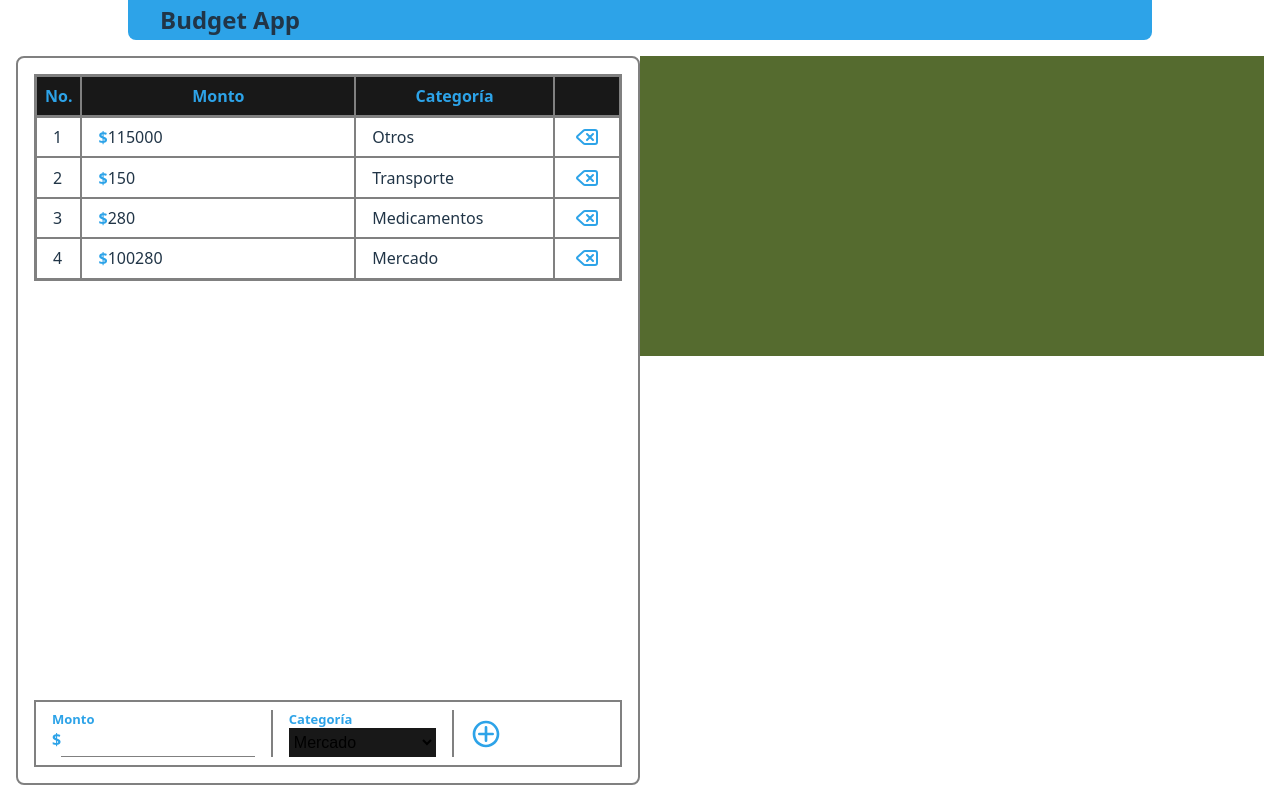
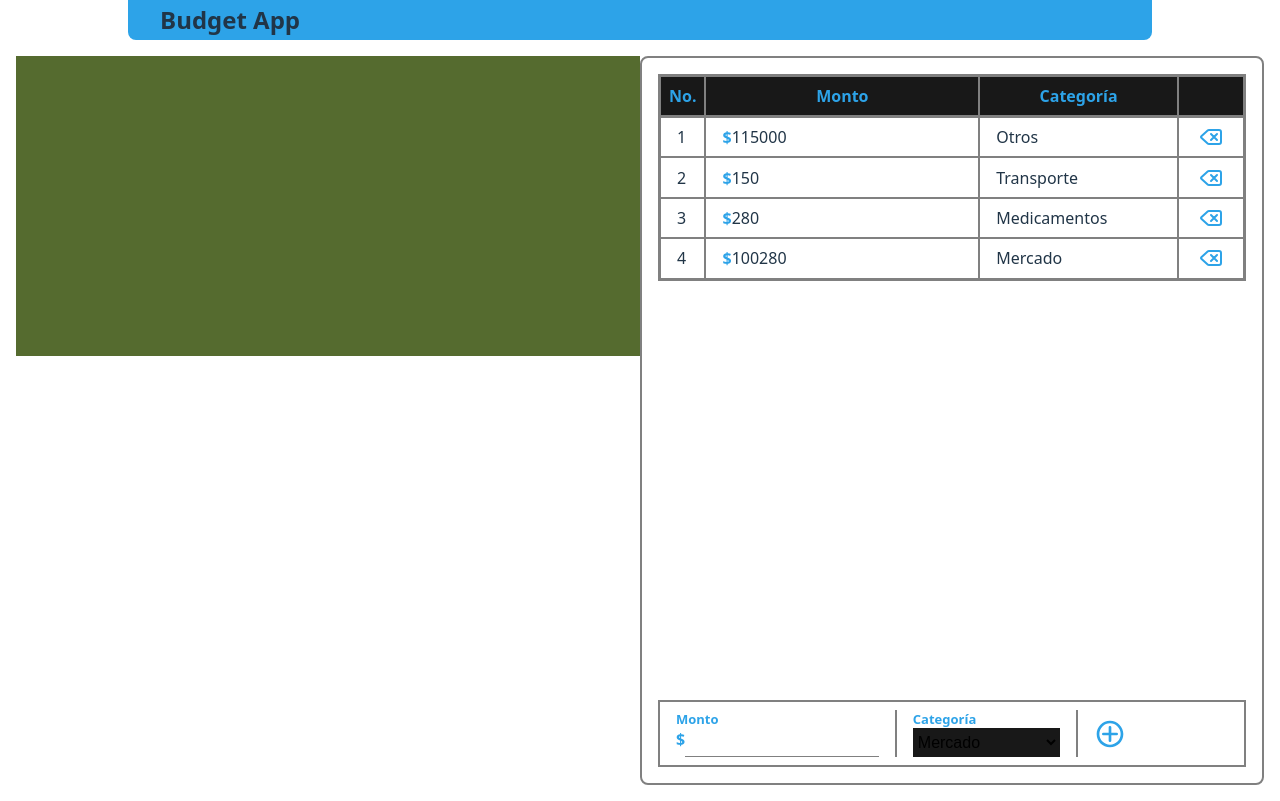
Before and after one commit to KristianC8/Budget_App, a React (Vite) app: page / in a window 1280 px wide. Built offline with nearby package versions, Linux system fonts and the light colour scheme.

Commit message:
changed ExpensesTable component position

```diff
--- a/src/components/AppSection.module.css
+++ b/src/components/AppSection.module.css
@@ -5,12 +5,12 @@
 
 .left{
     height: 100%;
+    height: 300px;
+    background-color: darkolivegreen;
 }
 
 .right{
     height: 100%;
-    height: 300px;
-    background-color: darkolivegreen;
 }
 
 @media(width >= 600px){
--- a/src/components/AppSection.tsx
+++ b/src/components/AppSection.tsx
@@ -4,10 +4,11 @@ import { ExpensesTable } from './ExpensesTable'
 export const AppSection = () => {
   return (
     <section className={styles.section}>
-      <div className={styles.left}>
+      <div className={styles.left}></div>
+
+      <div className={styles.right}>
         <ExpensesTable />
       </div>
-      <div className={styles.right}></div>
     </section>
   )
 }
```
